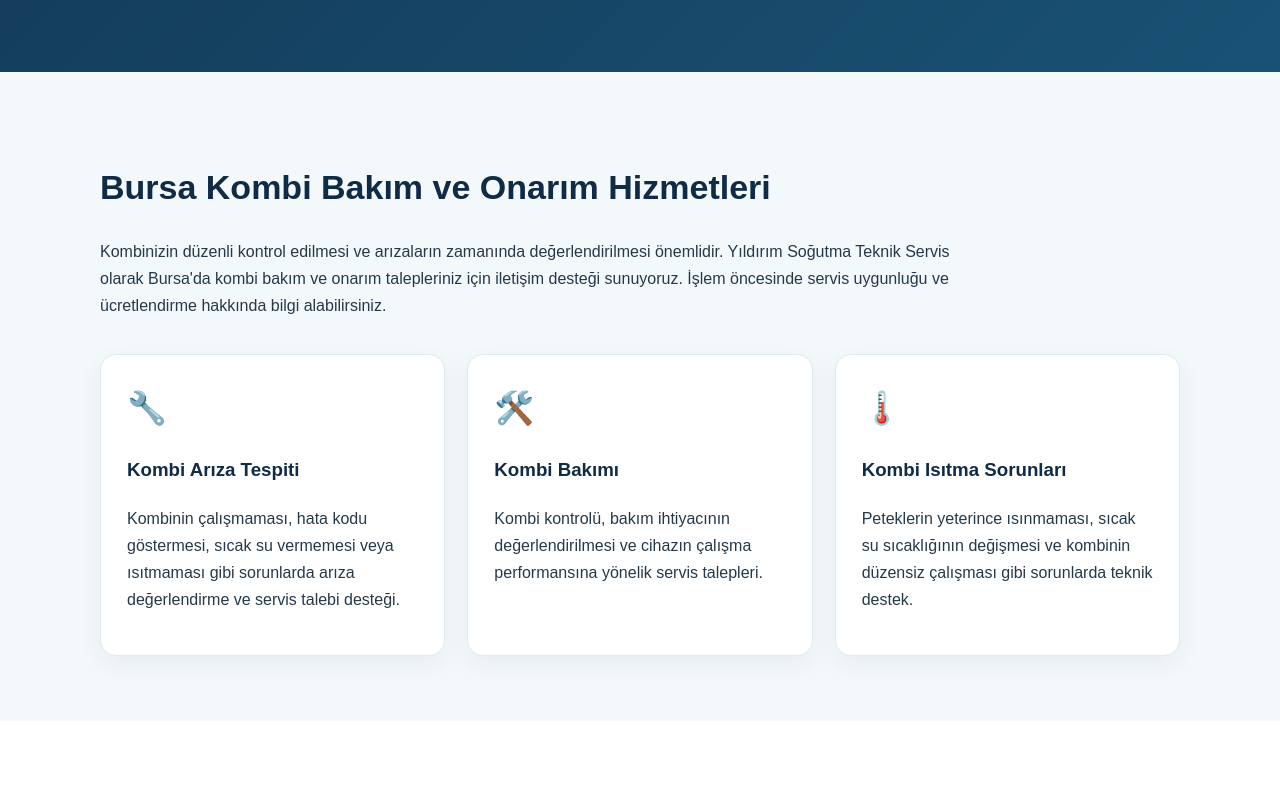
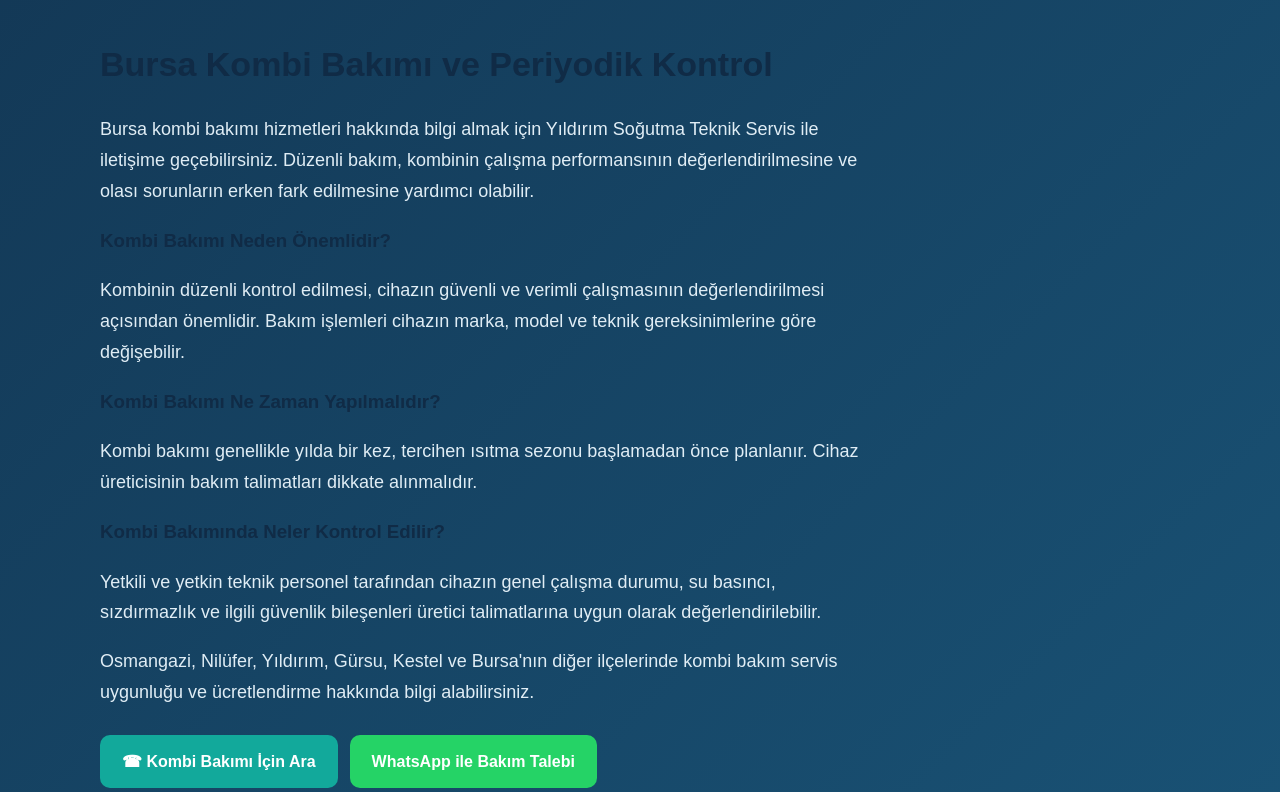
Before and after one commit to yildirimsogutmaofficial/sogutma, a plain HTML site: page kombi-servisi.html in a window 1280 px wide. Shown: the part 1288-2080 px from the top of the page. Drawn offline with Linux system fonts and the light colour scheme.

Commit message:
Update kombi-servisi.html

```diff
--- a/kombi-servisi.html
+++ b/kombi-servisi.html
@@ -311,6 +311,66 @@
   </div>
 </div>
 
+<div style="margin-top:45px;">
+  <h2>Bursa Kombi Bakımı ve Periyodik Kontrol</h2>
+
+  <p>
+    Bursa kombi bakımı hizmetleri hakkında bilgi
+    almak için Yıldırım Soğutma Teknik Servis
+    ile iletişime geçebilirsiniz. Düzenli bakım,
+    kombinin çalışma performansının
+    değerlendirilmesine ve olası sorunların
+    erken fark edilmesine yardımcı olabilir.
+  </p>
+
+  <h3>Kombi Bakımı Neden Önemlidir?</h3>
+  <p>
+    Kombinin düzenli kontrol edilmesi,
+    cihazın güvenli ve verimli çalışmasının
+    değerlendirilmesi açısından önemlidir.
+    Bakım işlemleri cihazın marka, model
+    ve teknik gereksinimlerine göre değişebilir.
+  </p>
+
+  <h3>Kombi Bakımı Ne Zaman Yapılmalıdır?</h3>
+  <p>
+    Kombi bakımı genellikle yılda bir kez,
+    tercihen ısıtma sezonu başlamadan önce
+    planlanır. Cihaz üreticisinin bakım
+    talimatları dikkate alınmalıdır.
+  </p>
+
+  <h3>Kombi Bakımında Neler Kontrol Edilir?</h3>
+  <p>
+    Yetkili ve yetkin teknik personel tarafından
+    cihazın genel çalışma durumu, su basıncı,
+    sızdırmazlık ve ilgili güvenlik bileşenleri
+    üretici talimatlarına uygun olarak
+    değerlendirilebilir.
+  </p>
+
+  <p>
+    Osmangazi, Nilüfer, Yıldırım, Gürsu,
+    Kestel ve Bursa'nın diğer ilçelerinde
+    kombi bakım servis uygunluğu ve
+    ücretlendirme hakkında bilgi alabilirsiniz.
+  </p>
+
+  <div class="buttons">
+    <a class="btn btn-phone"
+       href="tel:+908503080849">
+      ☎ Kombi Bakımı İçin Ara
+    </a>
+
+    <a class="btn btn-wa"
+       href="https://wa.me/905057068598?text=Bursa%20kombi%20bak%C4%B1m%C4%B1%20i%C3%A7in%20bilgi%20almak%20istiyorum."
+       target="_blank"
+       rel="noopener noreferrer">
+      WhatsApp ile Bakım Talebi
+    </a>
+  </div>
+</div>
+
     </div>
   </section>
 
```
